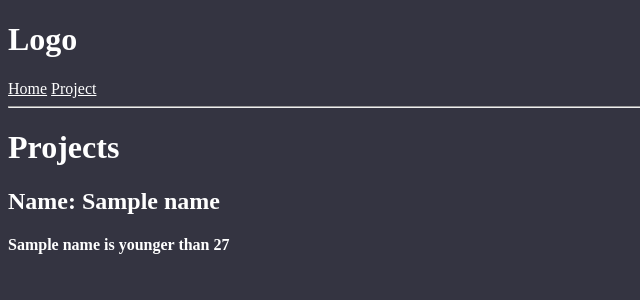
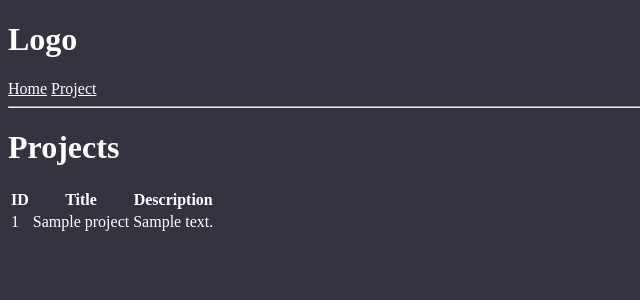
Before and after one commit to nainsworth/django-devsearch, a Django app: template projects/templates/projects/projects.html in a window 1280 px wide. Shown: the top 300 px of the page, without its empty margins (0-640 px from the left). Run offline with Django 4.2, Linux system fonts and the light colour scheme; the template is opened without the code that fills it: most values are stand-ins (such as "Sample title", 1, 10 or a date in 2020); parts of the project's set-up code (start-up, migrations or seed data) failed here and were passed over.

Commit message:
Replaced name and age with simple table

```diff
--- a/projects/templates/projects/projects.html
+++ b/projects/templates/projects/projects.html
@@ -3,20 +3,24 @@
 {% block content %}
 <h1>Projects</h1>
 
-<h2>Name: {{ name }}</h2>
+<table>
+    <thead>
+        <tr>
+            <th>ID</th>
+            <th>Title</th>
+            <th>Description</th>
+        </tr>
+    </thead>
+    <tbody>
+        {% for project in projects %}
+        <tr>
+            <td>{{project.id}}</td>
+            <td>{{project.title}} {% if project.topRated %} <strong>&starf;</strong> {% endif %} </td>
+            <td>{{project.description}}</td>
+        </tr>
+        {% endfor %}
+    </tbody>
+</table>
 
-{% if age > 27 %}
-
-<h4> {{ name }} is older than 27</h4>
-
-{% elif age == 27 %}
-
-<h4> {{ name }} is 27</h4>
-
-{% else %}
-
-<h4> {{ name }} is younger than 27</h4>
-
-{% endif %}
 
 {% endblock content %}
```
Also changed, not shown: projects/views.py (+6 -3 lines).
